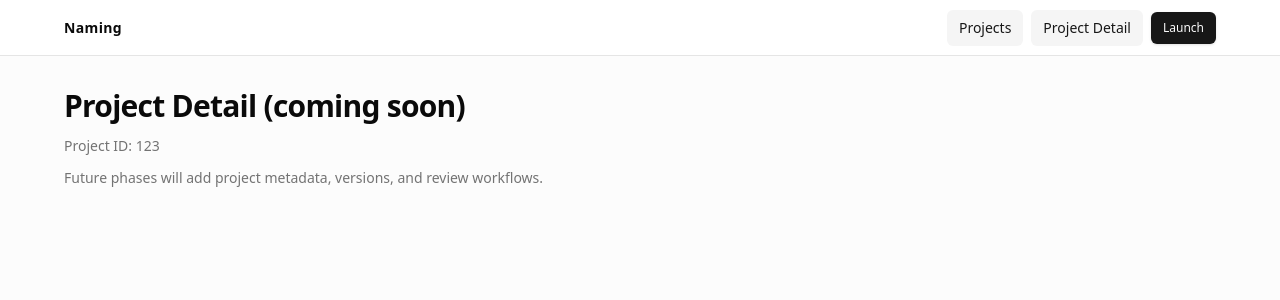
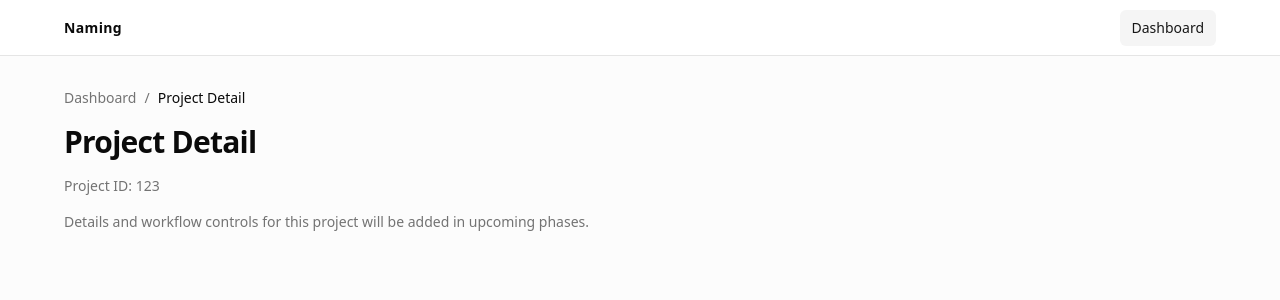
Before and after one commit to MikeAndus/Naming_FE, a React app in the folder frontend/: page /projects/123 in a window 1280 px wide. Shown: the top 300 px of the page. Built offline with nearby package versions, Linux system fonts and the light colour scheme; no server answers; the HTML template or start-up script is replaced by a standard one.

Commit message:
feat(phase1): add app shell, breadcrumbs, and placeholder routes

```diff
--- a/frontend/src/app/App.tsx
+++ b/frontend/src/app/App.tsx
@@ -1,46 +1,33 @@
 import { Link, NavLink, Outlet } from 'react-router-dom'
 
-import { Button } from '@/components/ui/button'
 import { cn } from '@/lib/utils'
-
-const navItems = [
-  { to: '/projects', label: 'Projects' },
-  { to: '/projects/123', label: 'Project Detail' },
-]
 
 export function App() {
   return (
-    <div className="flex h-screen flex-col bg-muted/30 text-foreground">
-      <header className="h-14 shrink-0 border-b bg-background/95 backdrop-blur">
+    <div className="h-screen overflow-hidden bg-muted/30 text-foreground">
+      <header className="fixed inset-x-0 top-0 z-40 h-14 border-b bg-background/95 backdrop-blur">
         <div className="mx-auto flex h-full w-full max-w-[1200px] items-center justify-between px-4 sm:px-6">
           <Link className="text-sm font-semibold tracking-wide" to="/projects">
             Naming
           </Link>
 
-          <nav className="flex items-center gap-2">
-            {navItems.map((item) => (
+          <nav className="flex items-center gap-1">
             <NavLink
-                key={item.to}
               className={({ isActive }) =>
                 cn(
                   'rounded-md px-3 py-2 text-sm font-medium text-muted-foreground transition hover:text-foreground',
                   isActive && 'bg-accent text-accent-foreground',
                 )
               }
-                to={item.to}
+              to="/projects"
             >
-                {item.label}
+              Dashboard
             </NavLink>
-            ))}
-
-            <Button asChild size="sm">
-              <Link to="/projects">Launch</Link>
-            </Button>
           </nav>
         </div>
       </header>
 
-      <main className="flex-1 overflow-y-auto">
+      <main className="h-full overflow-y-auto pt-14">
         <div className="mx-auto w-full max-w-[1200px] px-4 py-8 sm:px-6">
           <Outlet />
         </div>
--- /dev/null
+++ b/frontend/src/components/app/Breadcrumbs.tsx
@@ -0,0 +1,40 @@
+import { Link } from 'react-router-dom'
+
+import { cn } from '@/lib/utils'
+
+interface BreadcrumbItem {
+  label: string
+  to?: string
+}
+
+interface BreadcrumbsProps {
+  items: BreadcrumbItem[]
+  className?: string
+}
+
+export function Breadcrumbs({ items, className }: BreadcrumbsProps) {
+  return (
+    <nav aria-label="Breadcrumb" className={cn('text-sm text-muted-foreground', className)}>
+      <ol className="flex flex-wrap items-center gap-2">
+        {items.map((item, index) => {
+          const isLast = index === items.length - 1
+
+          return (
+            <li className="flex items-center gap-2" key={`${item.label}-${index}`}>
+              {item.to && !isLast ? (
+                <Link className="transition hover:text-foreground" to={item.to}>
+                  {item.label}
+                </Link>
+              ) : (
+                <span className={isLast ? 'font-medium text-foreground' : undefined}>
+                  {item.label}
+                </span>
+              )}
+              {!isLast ? <span aria-hidden="true">/</span> : null}
+            </li>
+          )
+        })}
+      </ol>
+    </nav>
+  )
+}
--- a/frontend/src/routes/ProjectDetailPage.tsx
+++ b/frontend/src/routes/ProjectDetailPage.tsx
@@ -1,14 +1,17 @@
 import { useParams } from 'react-router-dom'
+
+import { Breadcrumbs } from '@/components/app/Breadcrumbs'
 
 export function ProjectDetailPage() {
   const { id } = useParams()
 
   return (
-    <section className="space-y-3">
-      <h1 className="text-3xl font-semibold tracking-tight">Project Detail (coming soon)</h1>
+    <section className="space-y-4">
+      <Breadcrumbs items={[{ label: 'Dashboard', to: '/projects' }, { label: 'Project Detail' }]} />
+      <h1 className="text-3xl font-semibold tracking-tight">Project Detail</h1>
       <p className="text-sm text-muted-foreground">Project ID: {id ?? 'unknown'}</p>
       <p className="text-sm text-muted-foreground">
-        Future phases will add project metadata, versions, and review workflows.
+        Details and workflow controls for this project will be added in upcoming phases.
       </p>
     </section>
   )
--- a/frontend/src/routes/ProjectsPage.tsx
+++ b/frontend/src/routes/ProjectsPage.tsx
@@ -1,49 +1,20 @@
-import {
-  Dialog,
-  DialogContent,
-  DialogDescription,
-  DialogHeader,
-  DialogTitle,
-  DialogTrigger,
-} from '@/components/ui/dialog'
 import { Button } from '@/components/ui/button'
-import { toast } from '@/hooks/use-toast'
+import { Link } from 'react-router-dom'
 
 export function ProjectsPage() {
   return (
-    <section className="space-y-6">
+    <section className="space-y-5">
       <div className="space-y-2">
-        <h1 className="text-3xl font-semibold tracking-tight">Projects (coming soon)</h1>
+        <h1 className="text-3xl font-semibold tracking-tight">Dashboard</h1>
         <p className="text-sm text-muted-foreground">
-          App shell, routing, shadcn/ui, and query providers are configured.
+          Project list and actions will be added in later phases.
         </p>
       </div>
 
       <div className="flex flex-wrap gap-3">
-        <Button
-          onClick={() =>
-            toast({
-              title: 'Toast is wired',
-              description: 'Global toaster is mounted at the app root.',
-            })
-          }
-        >
-          Show test toast
+        <Button asChild>
+          <Link to="/projects/123">Open sample project</Link>
         </Button>
-
-        <Dialog>
-          <DialogTrigger asChild>
-            <Button variant="outline">Open sample dialog</Button>
-          </DialogTrigger>
-          <DialogContent>
-            <DialogHeader>
-              <DialogTitle>Dialog is wired</DialogTitle>
-              <DialogDescription>
-                This is a placeholder modal to verify Radix + shadcn wiring.
-              </DialogDescription>
-            </DialogHeader>
-          </DialogContent>
-        </Dialog>
       </div>
     </section>
   )
--- a/frontend/src/routes/VersionPlaceholderPage.tsx
+++ b/frontend/src/routes/VersionPlaceholderPage.tsx
@@ -2,16 +2,17 @@ import { useLocation, useParams } from 'react-router-dom'
 
 interface VersionPlaceholderPageProps {
   title: string
+  phase: number
 }
 
-export function VersionPlaceholderPage({ title }: VersionPlaceholderPageProps) {
+export function VersionPlaceholderPage({ title, phase }: VersionPlaceholderPageProps) {
   const { id, vid } = useParams()
   const location = useLocation()
 
   return (
     <section className="space-y-3">
       <h1 className="text-3xl font-semibold tracking-tight">{title} (coming soon)</h1>
-      <p className="text-sm text-muted-foreground">Coming in Phase N.</p>
+      <p className="text-sm text-muted-foreground">Coming in Phase {phase}</p>
       <p className="text-sm text-muted-foreground">Project ID: {id ?? 'unknown'}</p>
       <p className="text-sm text-muted-foreground">Version ID: {vid ?? 'unknown'}</p>
       <p className="rounded-md border bg-background px-3 py-2 font-mono text-xs text-muted-foreground">
```
Also changed, not shown: frontend/src/app/router.tsx (+5 -5 lines), 1 other file (tests, documents, lock files or other folders). Lines whose indentation alone changed are shown as unchanged.
